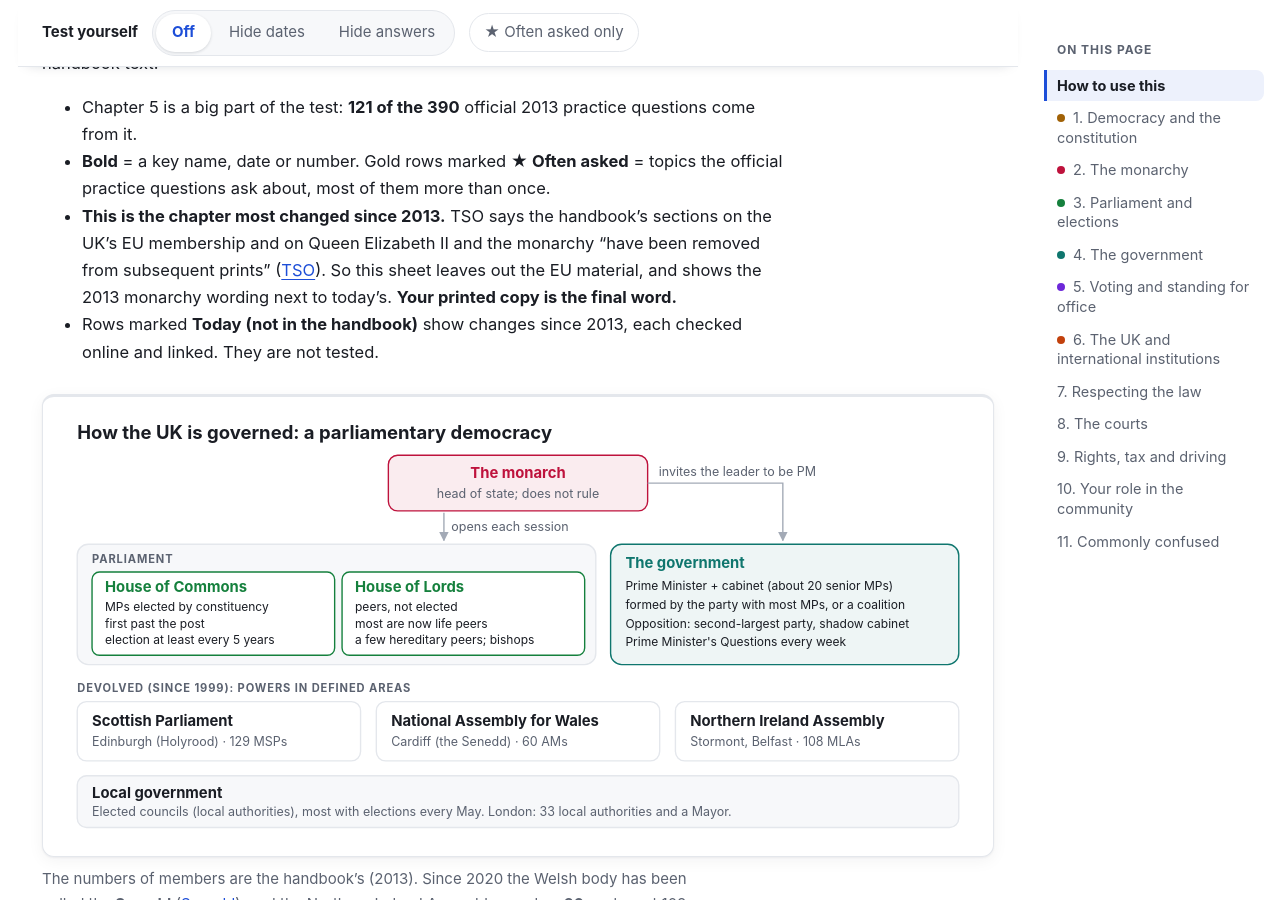
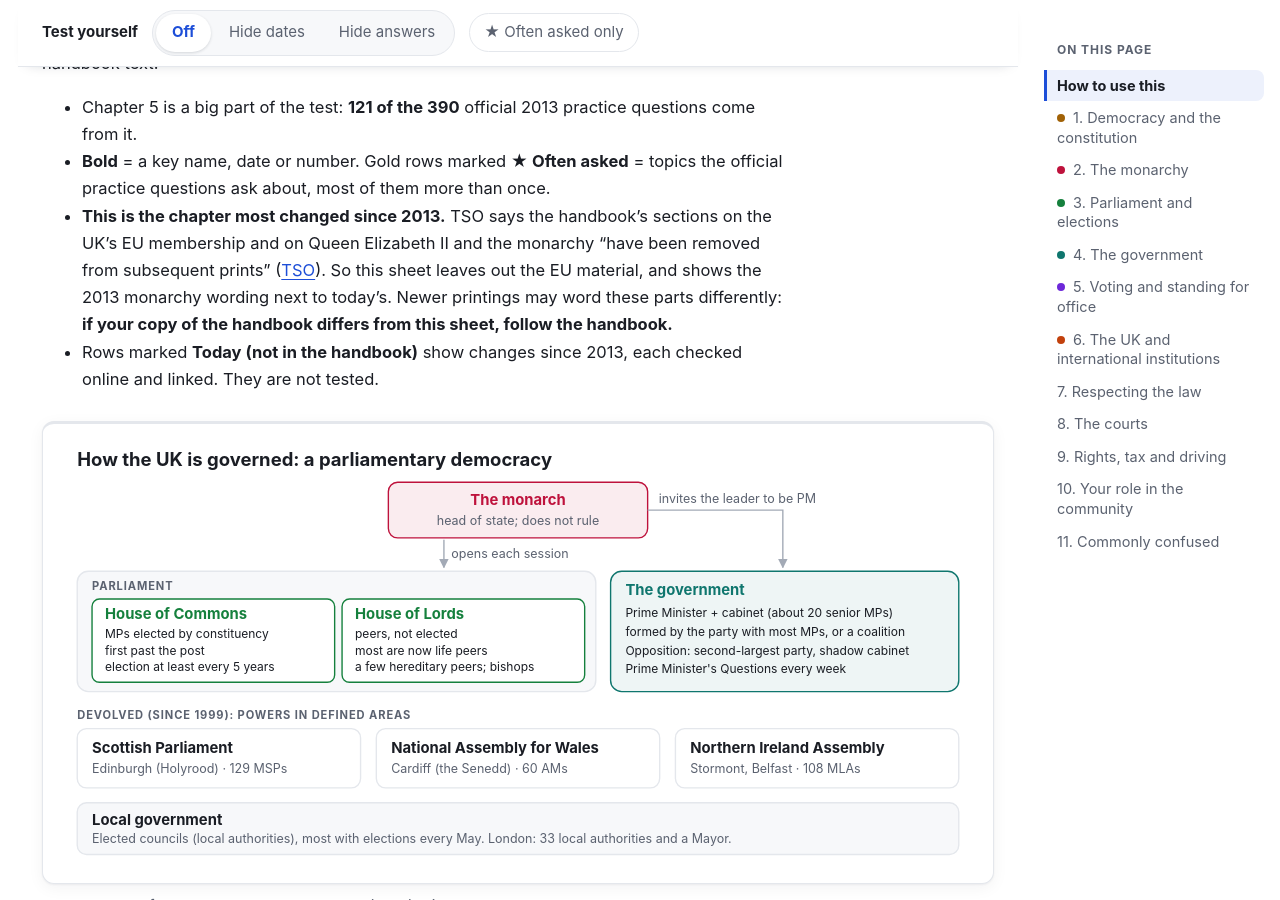
Before and after one commit to byte-ish/life-in-the-uk-study, a Jekyll site: the page built from chapters/05-government-law.md, in a window 1280 px wide and 900 px high, scrolled down 495 px. Built offline with Jekyll 4.4.1, drawn with Linux system fonts in a browser that asks for light colours; some of the changed text lies outside the part shown.

Commit message:
Fix dead source links and wording meant only for the site's owner
The TSO link had moved: cite TSO's own page for the 3rd edition, which carries
the notice that the EU and monarchy sections were removed from later prints.
Replace the dead Classic FM link with royal.uk, and the MoneySavingExpert link
(which blocks automated checks) with the 2013 point-in-time text of Civil
Procedure Rule 27.1 on legislation.gov.uk.

Reword 'Your printed copy is the final word', 'your 2025 printing' and
'My notes' so the sheets make sense to anyone using them.

Co-Authored-By: Claude Opus 5.5 <noreply@anthropic.com>

```diff
--- a/_layouts/default.html
+++ b/_layouts/default.html
@@ -33,7 +33,7 @@
   </div>
   <footer class="site-footer">
     <p>Based on <em>Life in the United Kingdom: A guide for new residents</em> (3rd edition). Quoted handbook material is © Crown copyright 2013. Personal study notes, not an official publication and not affiliated with the Home Office; the handbook is the final word.</p>
-    <p>My notes and diagrams: <a href="https://github.com/byte-ish/life-in-the-uk-study/blob/main/LICENSE-CONTENT.md">CC BY-NC 4.0</a> (handbook quotes excluded) · Site code: <a href="https://github.com/byte-ish/life-in-the-uk-study/blob/main/LICENSE">MIT</a></p>
+    <p>These notes and diagrams: <a href="https://github.com/byte-ish/life-in-the-uk-study/blob/main/LICENSE-CONTENT.md">CC BY-NC 4.0</a> (handbook quotes excluded) · Site code: <a href="https://github.com/byte-ish/life-in-the-uk-study/blob/main/LICENSE">MIT</a></p>
   </footer>
   {% if page.chapter %}<script src="{{ '/assets/js/study.js' | relative_url }}?v={{ site.time | date: '%s' }}" defer></script>{% endif %}
 </body>
--- a/chapters/05-government-law.md
+++ b/chapters/05-government-law.md
@@ -19,7 +19,7 @@ This sheet follows Chapter 5 of the official handbook, *Life in the United Kingd
 
 - Chapter 5 is a big part of the test: **121 of the 390** official 2013 practice questions come from it.
 - **Bold** = a key name, date or number. Gold rows marked **★ Often asked** = topics the official practice questions ask about, most of them more than once.
-- **This is the chapter most changed since 2013.** TSO says the handbook's sections on the UK's EU membership and on Queen Elizabeth II and the monarchy "have been removed from subsequent prints" ([TSO](https://tsoshop.com/product/9780113414185/Society/Life-in-the-UK/Life-in-the-United-Kingdom-Official-Practice-Questions-and-Answers-PDF)). So this sheet leaves out the EU material, and shows the 2013 monarchy wording next to today's. **Your printed copy is the final word.**
+- **This is the chapter most changed since 2013.** TSO says the handbook's sections on the UK's EU membership and on Queen Elizabeth II and the monarchy "have been removed from subsequent prints" ([TSO](https://tsoshop.co.uk/article/636421/Life-in-the-United-Kingdom-A-Guide-for-New-Residents-3rd-Edition)). So this sheet leaves out the EU material, and shows the 2013 monarchy wording next to today's. Newer printings may word these parts differently: **if your copy of the handbook differs from this sheet, follow the handbook.**
 - Rows marked **Today (not in the handbook)** show changes since 2013, each checked online and linked. They are not tested.
 
 <figure class="diagram">
@@ -102,12 +102,12 @@ The UK is a parliamentary democracy with the monarch as head of state, and a **c
 
 | 2013 text (removed or updated in later prints) | Today (verified) | Exam hook |
 | --- | --- | --- |
-| **Queen Elizabeth II**{: .hy} is head of state; reigned since her father's death in **1952**; **Diamond Jubilee** in **2012** (60 years as queen) | Queen Elizabeth II died on **8 September 2022**; **King Charles III** is the monarch ([TSO](https://tsoshop.com/product/9780113414185/Society/Life-in-the-UK/Life-in-the-United-Kingdom-Official-Practice-Questions-and-Answers-PDF)) | The official 2013 practice set asked about 1952 and the Diamond Jubilee |
+| **Queen Elizabeth II**{: .hy} is head of state; reigned since her father's death in **1952**; **Diamond Jubilee** in **2012** (60 years as queen) | Queen Elizabeth II died on **8 September 2022**; **King Charles III** is the monarch ([TSO](https://tsoshop.co.uk/article/636421/Life-in-the-United-Kingdom-A-Guide-for-New-Residents-3rd-Edition)) | The official 2013 practice set asked about 1952 and the Diamond Jubilee |
 | Married to **Prince Philip, the Duke of Edinburgh**; heir: **Prince Charles, the Prince of Wales** | Prince Charles became King Charles III | |
-| National Anthem: **"God Save the Queen"** | **"God Save the King"** since September 2022 ([Classic FM](https://amp.classicfm.com/discover-music/periods-genres/national-anthems/god-save-the-king-history-change/)) | Only "Queen" became "King" and the pronouns changed |
+| National Anthem: **"God Save the Queen"** | **"God Save the King"**, now that the monarch is a king ([royal.uk](https://www.royal.uk/national-anthem)) | Only "Queen" became "King" and the pronouns changed |
 | Allegiance to "Her Majesty Queen Elizabeth the Second, her Heirs and Successors" | Allegiance to "King Charles III, his Heirs and Successors" ([GOV.UK guidance](https://assets.publishing.service.gov.uk/media/645a174cc6e8970012a0fadf/Citizenship_Ceremonies_Guidance_Notes_2023.pdf)) | |
 
-A prep site reports that the handbook was updated on 15 June 2023 to say "King" instead of "Queen" ([thelifeinuktest.co.uk](https://www.thelifeinuktest.co.uk/new-3rd-edition-test/)). Check what your 2025 printing says about the monarchy before relying on the 2013 wording.
+A prep site reports that the handbook was updated on 15 June 2023 to say "King" instead of "Queen" ([thelifeinuktest.co.uk](https://www.thelifeinuktest.co.uk/new-3rd-edition-test/)). Recent printings of the handbook may use this updated wording, so check the printing you are studying from.
 {: .note}
 
 The monarch's three verbs with the Prime Minister: **advise, warn, encourage**. The decisions belong to the PM and cabinet.
@@ -136,7 +136,7 @@ The UK is divided into **constituencies**. Voters in each one elect an MP at a G
 | Hansard | Proceedings in Parliament are **broadcast on television** and published in official reports called **Hansard** | |
 | The media | The UK has a **free press**{: .hy}: newspapers are free from government control; radio and TV coverage of the parties must be **balanced** | |
 
-The 2013 text also described elections to the European Parliament (MEPs, every five years). TSO says the EU sections were removed from later prints; the UK left the EU on 31 January 2020 ([TSO](https://tsoshop.com/product/9780113414185/Society/Life-in-the-UK/Life-in-the-United-Kingdom-Official-Practice-Questions-and-Answers-PDF)).
+The 2013 text also described elections to the European Parliament (MEPs, every five years). TSO says the EU sections were removed from later prints; the UK left the EU on 31 January 2020 ([TSO](https://tsoshop.co.uk/article/636421/Life-in-the-United-Kingdom-A-Guide-for-New-Residents-3rd-Edition)).
 {: .note}
 
 **Lords dates**: until **1958** all peers were hereditary, judges or bishops; from **1958**, life peers; from **1999**, hereditary peers lost their automatic seat.
```
Also changed, not shown: other parts of chapters/05-government-law.md (+1 -1 lines).
